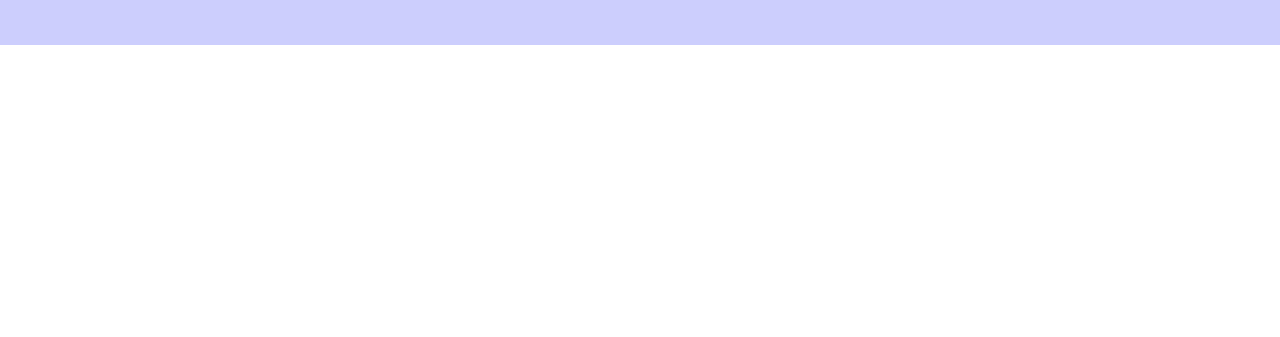
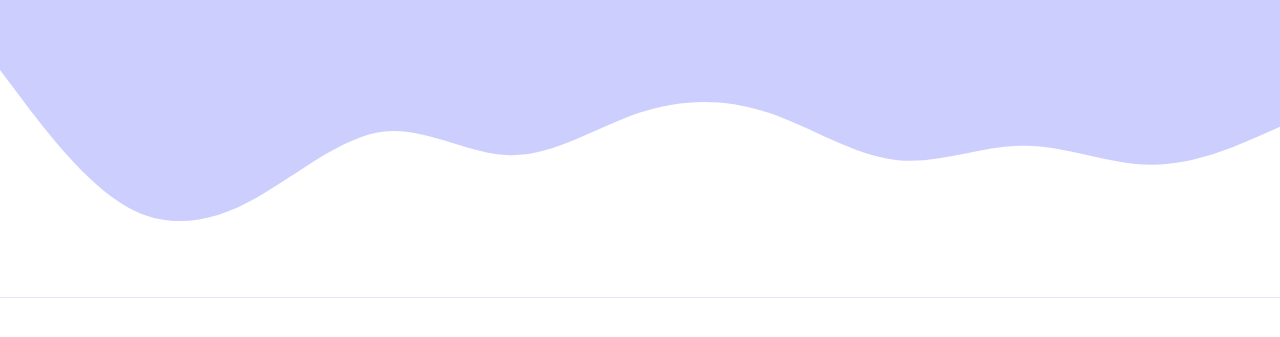
Before and after one commit to wahyuwr7/wahyuwr7.github.io, a plain HTML site: page portfolio/index.html in a window 1280 px wide. Shown: the part 417-754 px from the top of the page. Drawn offline with nearby package versions, Linux system fonts and the light colour scheme.

Commit message:
Add waves to jumbotron

```diff
--- a/portfolio/index.html
+++ b/portfolio/index.html
@@ -49,6 +49,11 @@
     <img src="./assets/wahyu.jpg" alt="photo" width="220" class="rounded-circle img-thumbnail">
     <h1 class="display-4">Wahyu Ramadhan</h1>
     <p class="lead">Software Developer | Bachelor of Informatics (Computer Science)</p>
+    <svg xmlns="http://www.w3.org/2000/svg" viewBox="0 0 1440 320">
+      <path fill="#ffffff" fill-opacity="1"
+        d="M0,64L24,96C48,128,96,192,144,218.7C192,245,240,235,288,208C336,181,384,139,432,133.3C480,128,528,160,576,160C624,160,672,128,720,112C768,96,816,96,864,112C912,128,960,160,1008,165.3C1056,171,1104,149,1152,149.3C1200,149,1248,171,1296,170.7C1344,171,1392,149,1416,138.7L1440,128L1440,320L1416,320C1392,320,1344,320,1296,320C1248,320,1200,320,1152,320C1104,320,1056,320,1008,320C960,320,912,320,864,320C816,320,768,320,720,320C672,320,624,320,576,320C528,320,480,320,432,320C384,320,336,320,288,320C240,320,192,320,144,320C96,320,48,320,24,320L0,320Z"
+        data-darkreader-inline-fill="" style="--darkreader-inline-fill:#181a1b;"></path>
+    </svg>
   </section>
   <!-- End of Jumbotron -->
 
--- a/portfolio/styles/style.css
+++ b/portfolio/styles/style.css
@@ -1,4 +1,4 @@
 .jumbotron{
-    padding: 2rem 1rem;
+    padding-top: 2rem;
     background-color: rgb(204, 206, 253);
 }
```
